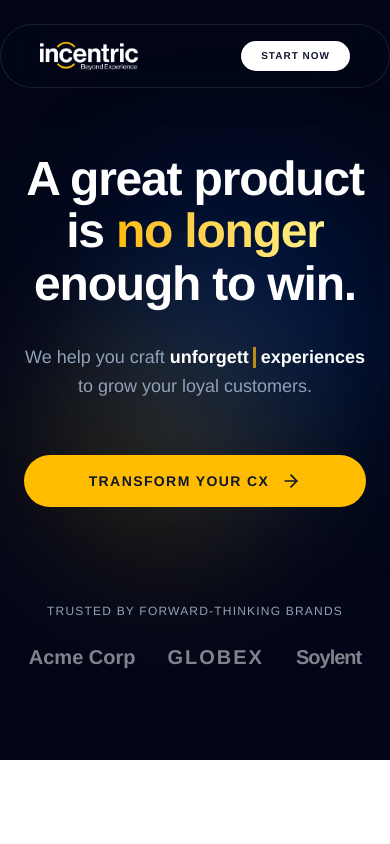
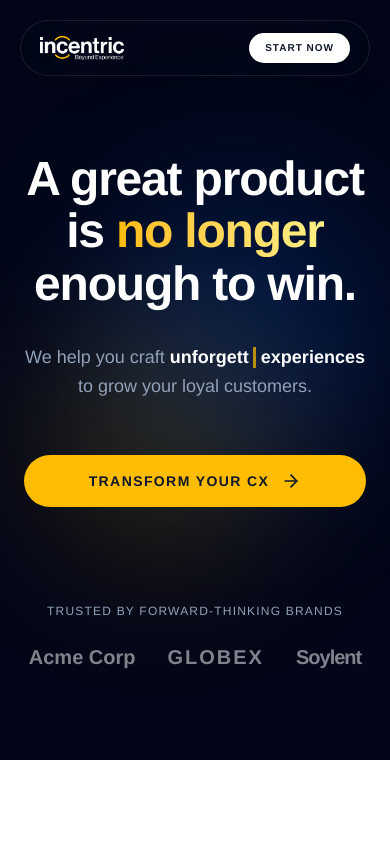
Before and after one commit to abumulaikah/incentric-landingpage, a React (Vite) app: page / in a window 390 px wide. Shown: the top 844 px of the page. Built offline with nearby package versions, Linux system fonts and the light colour scheme.

Commit message:
Improve mobile navbar spacing

```diff
--- a/src/components/Navbar.tsx
+++ b/src/components/Navbar.tsx
@@ -49,19 +49,19 @@ export function Navbar() {
   }, []);
 
   return (
-    <div className="fixed top-6 left-0 right-0 z-50 flex justify-center px-4 pointer-events-none">
+    <div className="fixed top-5 left-0 right-0 z-50 flex justify-center px-5 pointer-events-none sm:top-6 sm:px-4">
       {/* Glass Background - Increased blur and adjusted opacity for better readability */}
-      <div className={`absolute w-full max-w-5xl h-16 backdrop-blur-3xl border shadow-[0_8px_32px_rgba(0,0,0,0.1)] rounded-full pointer-events-auto transition-colors duration-500 ${isDarkText ? 'bg-white/40 border-black/5' : 'bg-slate-950/40 border-white/10'}`} />
+      <div className={`absolute w-[calc(100%-2.5rem)] max-w-5xl h-14 backdrop-blur-3xl border shadow-[0_8px_32px_rgba(0,0,0,0.1)] rounded-full pointer-events-auto transition-colors duration-500 sm:w-full sm:h-16 ${isDarkText ? 'bg-white/40 border-black/5' : 'bg-slate-950/40 border-white/10'}`} />
 
       <motion.nav
-        className={`pointer-events-auto w-full max-w-5xl h-16 flex items-center justify-between px-6 lg:px-8 relative z-10 transition-colors duration-500 ${isDarkText ? 'text-slate-900' : 'text-white'}`}
+        className={`pointer-events-auto w-full max-w-5xl h-14 flex items-center justify-between px-5 relative z-10 transition-colors duration-500 sm:h-16 sm:px-6 lg:px-8 ${isDarkText ? 'text-slate-900' : 'text-white'}`}
       >
         <div className="flex items-center">
           <a href="#top" className="flex items-center space-x-2 hover:opacity-80 transition-opacity" aria-label="Back to top">
             <img
               src={isDarkText ? logoBlue : logoWhite}
               alt="Incentric"
-              className="h-7 w-auto max-w-[150px] object-contain transition-opacity duration-500 md:h-9 md:max-w-[190px]"
+              className="h-6 w-auto max-w-[132px] object-contain transition-opacity duration-500 sm:h-7 sm:max-w-[150px] md:h-9 md:max-w-[190px]"
             />
           </a>
         </div>
@@ -72,7 +72,7 @@ export function Navbar() {
               {link.label}
             </a>
           ))}
-          <a href="#contact" className={`px-5 py-2 rounded-full hover:scale-105 transition-all uppercase tracking-[0.1em] text-[10px] md:text-xs font-bold ${isDarkText ? 'bg-slate-900 text-white' : 'bg-white text-slate-900'}`}>
+          <a href="#contact" className={`px-4 py-2 rounded-full hover:scale-105 transition-all uppercase tracking-[0.1em] text-[10px] font-bold sm:px-5 md:text-xs ${isDarkText ? 'bg-slate-900 text-white' : 'bg-white text-slate-900'}`}>
             Start Now
           </a>
         </div>
```
